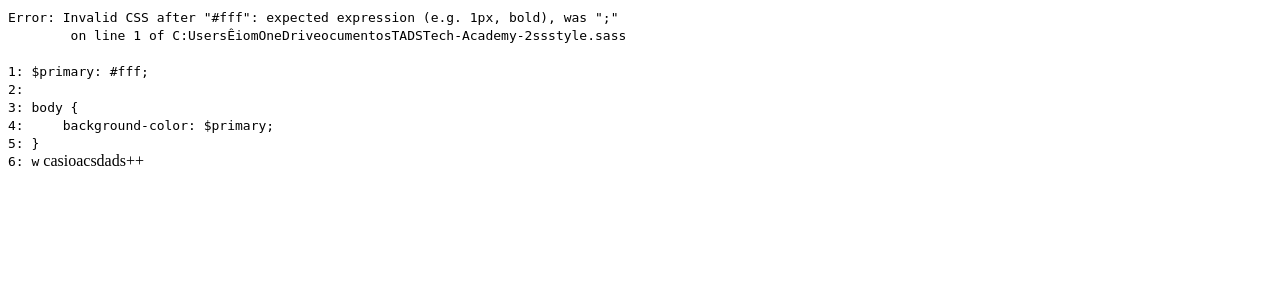
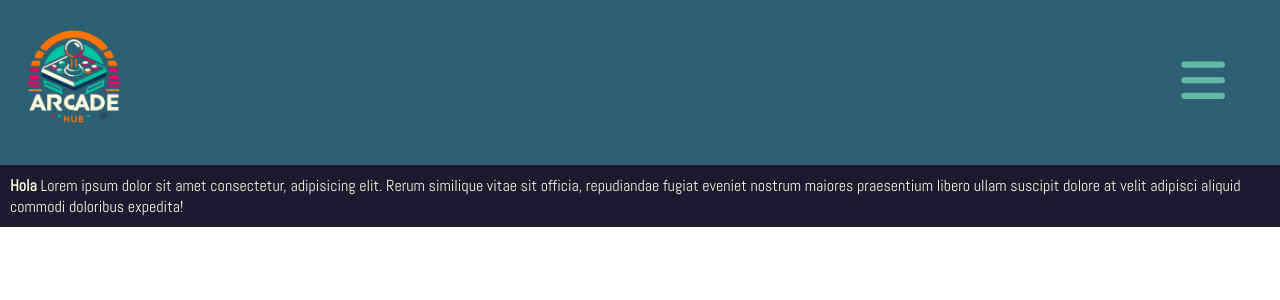
Before and after one commit to caiomartinni/Tech-Academy-2, a PHP site: page / in a window 1280 px wide. Shown: the top 300 px of the page. Run offline with PHP 8.4, Linux system fonts and the light colour scheme; some libraries are stand-ins or nearby versions.

Commit message:
ArcadeHub v2.0

```diff
--- a/css/style.css
+++ b/css/style.css
@@ -1,41 +1,28 @@
-/*
-Error: Invalid CSS after "#fff": expected expression (e.g. 1px, bold), was ";"
-        on line 1 of C:\Users\caiom\OneDrive\Documentos\TADS\Tech-Academy-2\css\style.sass
+/* Paleta de cores */
+* {
+  margin: 0;
+  padding: 0;
+  font-family: 'Abel', 'Arial';
+}
 
-1: $primary: #fff;
-2:
-3: body {
-4:     background-color: $primary;
-5: }
-6: w
+header {
+  padding: 15px;
+  background-color: #2d6073;
+  font-size: 50px;
+}
+header img {
+  width: 120px;
+}
+header i {
+  margin-top: 40px;
+  margin-right: 40px;
+  float: inline-end;
+}
 
-Backtrace:
-C:\Users\caiom\OneDrive\Documentos\TADS\Tech-Academy-2\css\style.sass:1
-C:/Program Files (x86)/Koala/rubygems/gems/sass-3.5.2/lib/sass/scss/parser.rb:1278:in `expected'
-C:/Program Files (x86)/Koala/rubygems/gems/sass-3.5.2/lib/sass/script/lexer.rb:231:in `expected!'
-C:/Program Files (x86)/Koala/rubygems/gems/sass-3.5.2/lib/sass/script/parser.rb:761:in `assert_done'
-C:/Program Files (x86)/Koala/rubygems/gems/sass-3.5.2/lib/sass/script/parser.rb:69:in `parse'
-C:/Program Files (x86)/Koala/rubygems/gems/sass-3.5.2/lib/sass/script/parser.rb:228:in `parse'
-C:/Program Files (x86)/Koala/rubygems/gems/sass-3.5.2/lib/sass/script.rb:27:in `parse'
-C:/Program Files (x86)/Koala/rubygems/gems/sass-3.5.2/lib/sass/engine.rb:1177:in `parse_script'
-C:/Program Files (x86)/Koala/rubygems/gems/sass-3.5.2/lib/sass/engine.rb:783:in `parse_variable'
-C:/Program Files (x86)/Koala/rubygems/gems/sass-3.5.2/lib/sass/engine.rb:651:in `parse_line'
-C:/Program Files (x86)/Koala/rubygems/gems/sass-3.5.2/lib/sass/engine.rb:540:in `build_tree'
-C:/Program Files (x86)/Koala/rubygems/gems/sass-3.5.2/lib/sass/engine.rb:559:in `block in append_children'
-C:/Program Files (x86)/Koala/rubygems/gems/sass-3.5.2/lib/sass/engine.rb:558:in `each'
-C:/Program Files (x86)/Koala/rubygems/gems/sass-3.5.2/lib/sass/engine.rb:558:in `append_children'
-C:/Program Files (x86)/Koala/rubygems/gems/sass-3.5.2/lib/sass/engine.rb:417:in `_to_tree'
-C:/Program Files (x86)/Koala/rubygems/gems/sass-3.5.2/lib/sass/engine.rb:389:in `_render_with_sourcemap'
-C:/Program Files (x86)/Koala/rubygems/gems/sass-3.5.2/lib/sass/engine.rb:307:in `render_with_sourcemap'
-C:/Program Files (x86)/Koala/rubygems/gems/sass-3.5.2/lib/sass/exec/sass_scss.rb:391:in `run'
-C:/Program Files (x86)/Koala/rubygems/gems/sass-3.5.2/lib/sass/exec/sass_scss.rb:63:in `process_result'
-C:/Program Files (x86)/Koala/rubygems/gems/sass-3.5.2/lib/sass/exec/base.rb:52:in `parse'
-C:/Program Files (x86)/Koala/rubygems/gems/sass-3.5.2/lib/sass/exec/base.rb:19:in `parse!'
-C:/Program Files (x86)/Koala/rubygems/gems/sass-3.5.2/bin/sass:13:in `<top (required)>'
-C:/Program Files (x86)/Koala/bin/sass:22:in `load'
-C:/Program Files (x86)/Koala/bin/sass:22:in `<main>'
-*/
-body:before {
-  white-space: pre;
-  font-family: monospace;
-  content: "Error: Invalid CSS after \"#fff\": expected expression (e.g. 1px, bold), was \";\"\A         on line 1 of C:\Users\caiom\OneDrive\Documentos\TADS\Tech-Academy-2\css\style.sass\A \A 1: $primary: #fff;\A 2: \A 3: body {\A 4:     background-color: $primary;\A 5: }\A 6: w"; }
+main {
+  padding: 10px;
+  color: #f0f7da;
+  background-color: #1f192f;
+}
+
+/*# sourceMappingURL=style.css.map */
--- a/css/style.sass
+++ /dev/null
@@ -1,6 +0,0 @@
-$primary: #fff;
-
-body {
-    background-color: $primary;
-}
-w
--- /dev/null
+++ b/css/style.scss
@@ -0,0 +1,32 @@
+/* Paleta de cores */
+$primary: #1f192f;
+$secondary: #2d6073;
+$tertiary: #65b8a6;
+$quaternary: #b5e8c3;
+$quinary: #f0f7da;
+
+* {
+    margin: 0;
+    padding: 0;
+    font-family: 'Abel', 'Arial';
+}
+
+header {
+    padding: 15px;
+    background-color: $secondary;
+    font-size: 50px;
+    img {
+        width: 120px;
+    }
+    i {
+        margin-top: 40px;
+        margin-right: 40px;
+        float: inline-end;
+    }
+}
+
+main {
+    padding: 10px;
+    color: $quinary;
+    background-color: $primary;
+}
--- a/index.html
+++ b/index.html
@@ -6,12 +6,19 @@
     <title>ArcadeHub: Home</title>
 
     <link rel="stylesheet" href="css/style.css">
+    <link rel="shortcut icon" href="imagens/icone.png">
     <link rel="preconnect" href="https://fonts.googleapis.com">
     <link rel="preconnect" href="https://fonts.gstatic.com" crossorigin>
     <link href="https://fonts.googleapis.com/css2?family=Abel&display=swap" rel="stylesheet">
-
+    <script src="https://kit.fontawesome.com/2382e2b1fd.js" crossorigin="anonymous"></script>
 </head>
 <body>
-    casioacsdads++
+    <header>
+        <img src="imagens/logo.png">
+        <i class="fa-solid fa-bars" style="color: #65b8a6;"></i>
+    </header>
+    <main>
+        <strong>Hola</strong> Lorem ipsum dolor sit amet consectetur, adipisicing elit. Rerum similique vitae sit officia, repudiandae fugiat eveniet nostrum maiores praesentium libero ullam suscipit dolore at velit adipisci aliquid commodi doloribus expedita!
+    </main>
 </body>
 </html>
```
Also changed, not shown: 1 other file.
